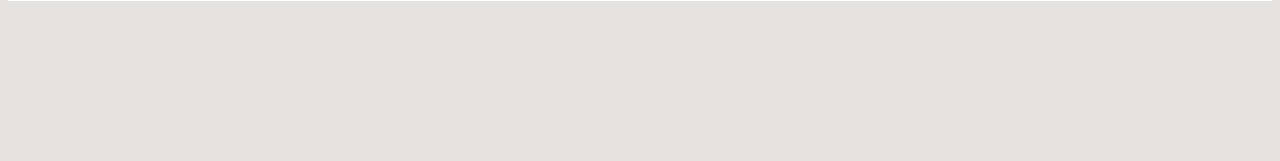
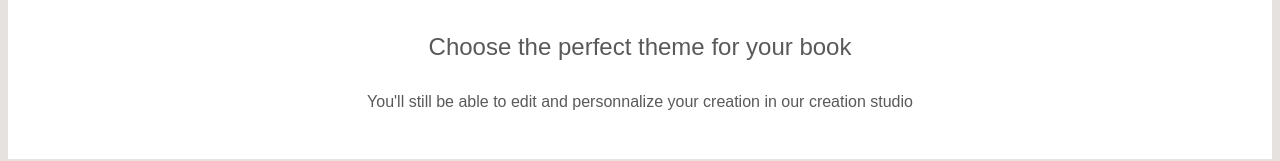
Before and after one commit to flubox/ts, a website: page index.html in a window 1280 px wide. Shown: the part 311-472 px from the top of the page. Drawn offline with Linux system fonts and the light colour scheme; no server answers.

Commit message:
updated index.html for demo purpose

```diff
--- a/index.html
+++ b/index.html
@@ -19,6 +19,19 @@
               width: 100%;
               margin: 0 auto;
           }
+          .prologue, .slogan {
+            font: 20px arial,sans-serif;
+            color: #595959;
+            margin: 32px 0;
+            text-align: center;
+          }
+          .prologue {
+              font-size: 24px;
+          }
+          .slogan {
+              font-size: 16px;
+              margin-bottom: 48px;
+          }
         </style>
     </head>
     <body>
@@ -26,6 +39,14 @@
             <div class="header">
                 <img src="https://secure.photobox.com/assets/content_graphics/77/114777.jpg?1440773854"/>
             </div>
+            <div>
+                <div class="prologue">
+                    <span>Choose the perfect theme for your book</span>
+                </div>
+                <div class="slogan">
+                    <span>You'll still be able to edit and personnalize your creation in our creation studio</span>
+                </div>
+            </div>
             <div id="root"></div>
         </div>
     </body>
```
